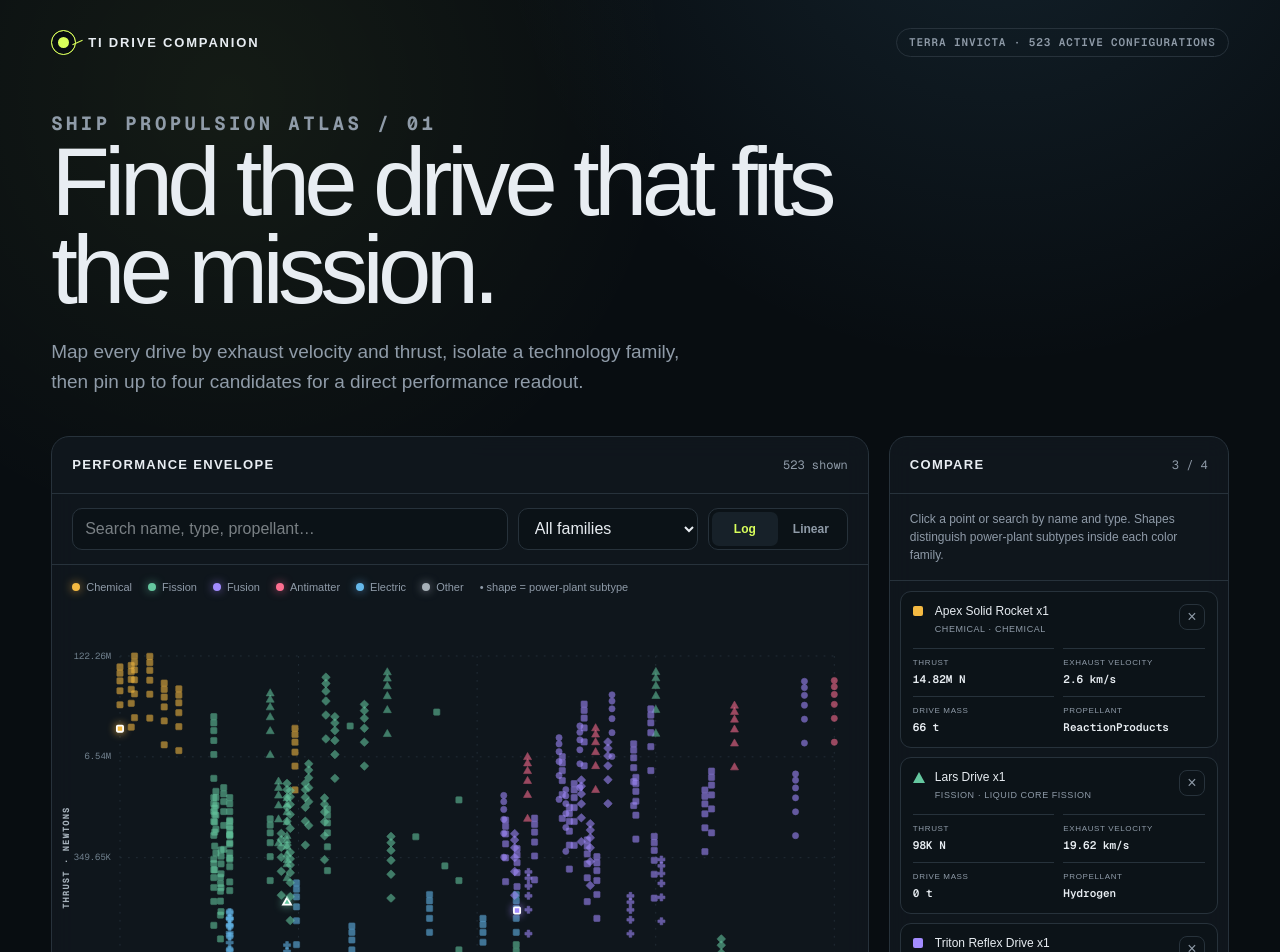
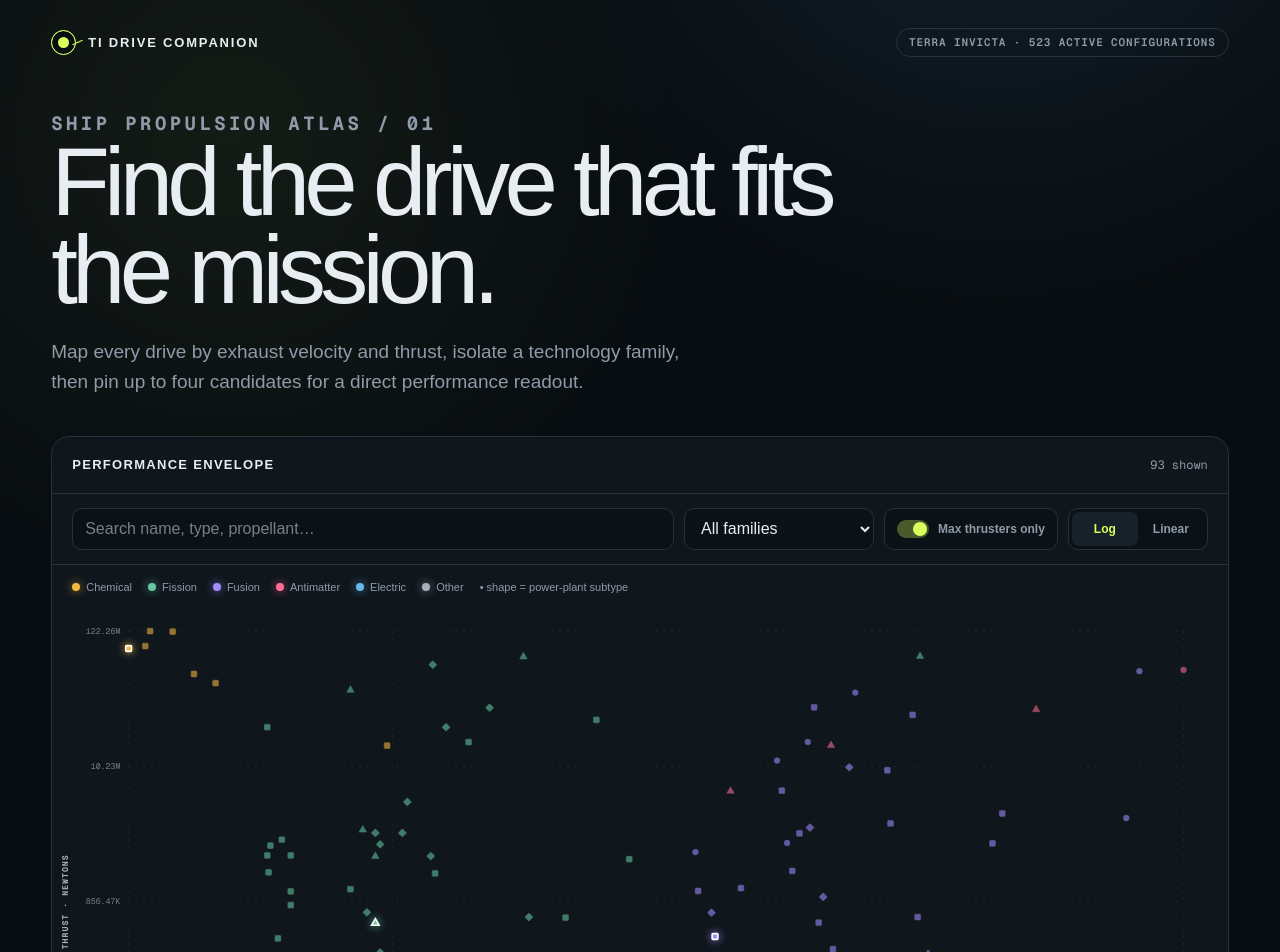
Before and after one commit to Skywardhigh/ti-drive-companion, a Next.js app: page / in a window 1280 px wide. Shown: the top 952 px of the page. Built offline with nearby package versions, Linux system fonts and the light colour scheme.

Commit message:
Expand chart and add drive filters

```diff
--- a/app/DriveExplorer.tsx
+++ b/app/DriveExplorer.tsx
@@ -10,6 +10,7 @@ const SHAPES=["circle","diamond","square","triangle","cross"] as const;
 function familyOf(d:Drive):Family { const v=d.driveClassification; if(v==="Chemical")return "Chemical"; if(v.includes("Fission")||v==="NuclearSaltWater")return "Fission"; if(v.includes("Fusion"))return "Fusion"; if(v==="Antimatter")return "Antimatter"; if(["Electrostatic","Electromagnetic","Electrothermal"].includes(v))return "Electric"; return "Other"; }
 function readable(v:string){return v.replaceAll("_"," ").replace(/\b\w/g,l=>l.toUpperCase())}
 function subtypeOf(d:Drive){return readable(d.requiredPowerPlant!=="Any_General"?d.requiredPowerPlant:d.driveClassification)}
+function baseDriveName(d:Drive){return d.friendlyName.replace(/\s+x\d+$/i,"")}
 function shapeOf(d:Drive){const t=`${d.driveClassification}:${d.requiredPowerPlant}`;let h=0;for(let i=0;i<t.length;i++)h=(h*31+t.charCodeAt(i))|0;return SHAPES[Math.abs(h)%SHAPES.length]}
 function compact(v:number,u=""){return `${new Intl.NumberFormat("en",{notation:"compact",maximumFractionDigits:2}).format(v)}${u}`}
 function precise(v:number,u=""){return `${new Intl.NumberFormat("en",{maximumFractionDigits:2}).format(v)}${u}`}
@@ -26,12 +27,17 @@ function PlotShape({shape,x,y,color,selected}:{shape:typeof SHAPES[number];x:num
 export function DriveExplorer(){
   const [drives,setDrives]=useState<Drive[]>([]),[error,setError]=useState(""),[query,setQuery]=useState(""),[family,setFamily]=useState("All families");
   const [scale,setScale]=useState<"log"|"linear">("log"),[selected,setSelected]=useState<string[]>([]);
+  const [maxOnly,setMaxOnly]=useState(true);
   const [hovered,setHovered]=useState<{drive:Drive;x:number;y:number}|null>(null);
-  useEffect(()=>{fetch("/data/TIDriveTemplate.json").then(r=>{if(!r.ok)throw new Error("Could not load the drive dataset.");return r.json()}).then((values:Drive[])=>{const active=values.filter(d=>!d.disable);setDrives(active);setSelected(["Apex Solid Rocket x1","Lars Drive x1","Triton Reflex Drive x1"].map(n=>active.find(d=>d.friendlyName===n)?.dataName).filter((id):id is string=>Boolean(id)))}).catch(e=>setError(e instanceof Error?e.message:"Could not load data."))},[]);
-  const filtered=useMemo(()=>{const n=query.trim().toLowerCase();return drives.filter(d=>(family==="All families"||familyOf(d)===family)&&(!n||`${d.friendlyName} ${d.driveClassification} ${d.requiredPowerPlant} ${d.propellant}`.toLowerCase().includes(n)))},[drives,family,query]);
+  useEffect(()=>{fetch("/data/TIDriveTemplate.json").then(r=>{if(!r.ok)throw new Error("Could not load the drive dataset.");return r.json()}).then((values:Drive[])=>{const active=values.filter(d=>!d.disable);setDrives(active);setSelected(["Apex Solid Rocket","Lars Drive","Triton Reflex Drive"].map(name=>active.filter(d=>baseDriveName(d)===name).sort((a,b)=>b.thrusters-a.thrusters)[0]?.dataName).filter((id):id is string=>Boolean(id)))}).catch(e=>setError(e instanceof Error?e.message:"Could not load data."))},[]);
+  const filtered=useMemo(()=>{
+    const candidates=maxOnly?Array.from(drives.reduce((groups,d)=>{const key=baseDriveName(d);const current=groups.get(key);if(!current||d.thrusters>current.thrusters)groups.set(key,d);return groups},new Map<string,Drive>()).values()):drives;
+    const n=query.trim().toLowerCase();
+    return candidates.filter(d=>(family==="All families"||familyOf(d)===family)&&(!n||`${d.friendlyName} ${d.driveClassification} ${d.requiredPowerPlant} ${d.propellant}`.toLowerCase().includes(n)))
+  },[drives,family,maxOnly,query]);
   const selectedDrives=selected.map(id=>drives.find(d=>d.dataName===id)).filter((d):d is Drive=>Boolean(d));
   const searchResults=query.trim()?filtered.slice(0,8):[];
-  const chart={width:900,height:540,left:72,right:24,top:28,bottom:58};
+  const chart={width:1400,height:760,left:88,right:34,top:34,bottom:70};
   const xs=filtered.map(d=>d.EV_kps).filter(v=>v>0),ys=filtered.map(d=>d.thrust_N).filter(v=>v>0);
   const domain={xMin:xs.length?Math.min(...xs):1,xMax:xs.length?Math.max(...xs):10,yMin:ys.length?Math.min(...ys):1,yMax:ys.length?Math.max(...ys):10};
   const norm=(v:number,min:number,max:number)=>scale==="log"?(Math.log10(v)-Math.log10(min))/Math.max(.00001,Math.log10(max)-Math.log10(min)):(v-min)/Math.max(.00001,max-min);
@@ -44,7 +50,7 @@ export function DriveExplorer(){
     <section className="hero"><p className="eyebrow">Ship propulsion atlas / 01</p><h1>Find the drive that fits the mission.</h1><p>Map every drive by exhaust velocity and thrust, isolate a technology family, then pin up to four candidates for a direct performance readout.</p></section>
     <section className="workspace">
       <div className="panel"><div className="panel-head"><h2 className="panel-title">Performance envelope</h2><span className="count">{filtered.length} shown</span></div>
-        <div className="controls"><input className="input" value={query} onChange={e=>setQuery(e.target.value)} placeholder="Search name, type, propellant…" aria-label="Search drives"/><select className="select" value={family} onChange={e=>setFamily(e.target.value)} aria-label="Filter drive family">{["All families",...Object.keys(COLORS)].map(v=><option key={v}>{v}</option>)}</select><div className="scale-toggle" aria-label="Chart scale"><button className={scale==="log"?"active":""} onClick={()=>setScale("log")} aria-pressed={scale==="log"}>Log</button><button className={scale==="linear"?"active":""} onClick={()=>setScale("linear")} aria-pressed={scale==="linear"}>Linear</button></div></div>
+        <div className="controls"><div className="search-control"><input className="input" value={query} onChange={e=>setQuery(e.target.value)} placeholder="Search name, type, propellant…" aria-label="Search drives"/>{query&&<button className="clear-search" onClick={()=>setQuery("")} aria-label="Clear search filter" title="Clear search">×</button>}</div><select className="select" value={family} onChange={e=>setFamily(e.target.value)} aria-label="Filter drive family">{["All families",...Object.keys(COLORS)].map(v=><option key={v}>{v}</option>)}</select><label className="max-toggle"><input type="checkbox" checked={maxOnly} onChange={e=>setMaxOnly(e.target.checked)}/><span className="toggle-track" aria-hidden="true"><span/></span><span>Max thrusters only</span></label><div className="scale-toggle" aria-label="Chart scale"><button className={scale==="log"?"active":""} onClick={()=>setScale("log")} aria-pressed={scale==="log"}>Log</button><button className={scale==="linear"?"active":""} onClick={()=>setScale("linear")} aria-pressed={scale==="linear"}>Linear</button></div></div>
         <div className="legend">{(Object.keys(COLORS) as Family[]).map(n=><span className="legend-item" key={n}><span className="legend-dot" style={{"--dot":COLORS[n]} as React.CSSProperties}/>{n}</span>)}<span>• shape = power-plant subtype</span></div>
         {error?<div className="empty-state">{error}</div>:!drives.length?<div className="loading">Loading drive telemetry…</div>:!filtered.length?<div className="empty-state">No drives match this search.</div>:<div className="chart-wrap" onMouseLeave={()=>setHovered(null)}><svg className="chart" viewBox={`0 0 ${chart.width} ${chart.height}`} role="img" aria-label="Scatter plot of drive exhaust velocity versus thrust">
           {ticks.map(t=>{const x=chart.left+t*(chart.width-chart.left-chart.right),y=chart.top+(1-t)*(chart.height-chart.top-chart.bottom);return <g key={t}><line className="grid-line" x1={x} x2={x} y1={chart.top} y2={chart.height-chart.bottom}/><line className="grid-line" x1={chart.left} x2={chart.width-chart.right} y1={y} y2={y}/><text className="axis-text" x={x} y={chart.height-33} textAnchor="middle">{compact(tickValue(t,domain.xMin,domain.xMax))}</text><text className="axis-text" x={chart.left-10} y={y+3} textAnchor="end">{compact(tickValue(t,domain.yMin,domain.yMax))}</text></g>})}
--- a/app/globals.css
+++ b/app/globals.css
@@ -25,22 +25,33 @@ button { color: inherit; }
 .eyebrow { color:var(--acid); font:650 12px/1 var(--font-geist-mono),monospace; letter-spacing:.18em; text-transform:uppercase; margin:0 0 18px; }
 h1 { margin:0; max-width:900px; font-size:clamp(44px,7.5vw,96px); font-weight:500; letter-spacing:-.06em; line-height:.91; }
 .hero p { max-width:670px; margin:24px 0 0; color:var(--muted); font-size:clamp(15px,1.7vw,19px); line-height:1.55; }
-.workspace { display:grid; grid-template-columns:minmax(0,1fr) 340px; gap:20px; align-items:start; }
+.workspace { display:grid; grid-template-columns:1fr; gap:24px; align-items:start; }
 .panel { border:1px solid var(--line); border-radius:18px; background:rgba(17,25,31,.84); backdrop-filter:blur(12px); overflow:hidden; }
 .panel-head { padding:18px 20px; border-bottom:1px solid var(--line); display:flex; align-items:center; justify-content:space-between; gap:16px; }
 .panel-title { margin:0; font-size:13px; font-weight:750; letter-spacing:.1em; text-transform:uppercase; }
 .count { color:var(--muted); font:12px var(--font-geist-mono),monospace; }
-.controls { display:grid; grid-template-columns:minmax(180px,1fr) 180px auto; gap:10px; padding:14px 20px; border-bottom:1px solid var(--line); }
+.controls { display:grid; grid-template-columns:minmax(240px,1fr) 190px auto auto; gap:10px; padding:14px 20px; border-bottom:1px solid var(--line); }
+.search-control { position:relative; }
+.search-control .input { padding-right:44px; }
+.clear-search { position:absolute; top:6px; right:6px; width:30px; height:30px; border:0; border-radius:7px; background:var(--panel-raised); color:var(--muted); cursor:pointer; font-size:18px; line-height:1; }
+.clear-search:hover,.clear-search:focus-visible { color:var(--ink); background:#202d36; }
 .input,.select { width:100%; height:42px; border:1px solid var(--line); border-radius:10px; background:#0b1217; color:var(--ink); padding:0 12px; outline:none; }
 .input:focus,.select:focus { border-color:#64747f; box-shadow:0 0 0 3px rgba(101,185,236,.08); }
+.max-toggle { min-height:42px; display:flex; align-items:center; gap:9px; padding:0 12px; border:1px solid var(--line); border-radius:10px; background:#0b1217; color:var(--muted); cursor:pointer; white-space:nowrap; font-size:12px; font-weight:700; }
+.max-toggle input { position:absolute; opacity:0; pointer-events:none; }
+.toggle-track { width:32px; height:18px; padding:2px; border-radius:999px; background:#34414b; transition:background .16s; flex:0 0 auto; }
+.toggle-track span { display:block; width:14px; height:14px; border-radius:50%; background:#93a0aa; transition:transform .16s,background .16s; }
+.max-toggle input:checked + .toggle-track { background:rgba(217,255,91,.3); }
+.max-toggle input:checked + .toggle-track span { transform:translateX(14px); background:var(--acid); }
+.max-toggle:focus-within { border-color:#64747f; box-shadow:0 0 0 3px rgba(101,185,236,.08); }
 .scale-toggle { display:inline-flex; padding:3px; background:#0b1217; border:1px solid var(--line); border-radius:10px; }
 .scale-toggle button { min-width:66px; border:0; border-radius:7px; background:transparent; color:var(--muted); cursor:pointer; font-size:12px; font-weight:700; }
 .scale-toggle button.active { background:var(--panel-raised); color:var(--acid); }
 .legend { display:flex; flex-wrap:wrap; gap:8px 16px; padding:14px 20px 0; color:var(--muted); font-size:11px; }
 .legend-item { display:inline-flex; align-items:center; gap:6px; }
 .legend-dot { width:8px; height:8px; border-radius:50%; background:var(--dot); box-shadow:0 0 10px color-mix(in srgb,var(--dot),transparent 30%); }
-.chart-wrap { padding:6px 12px 12px 4px; min-height:540px; position:relative; }
-.chart { width:100%; height:540px; overflow:visible; display:block; }
+.chart-wrap { padding:8px 16px 16px 4px; position:relative; overflow-x:auto; }
+.chart { width:100%; height:auto; aspect-ratio:1400/760; overflow:visible; display:block; }
 .grid-line { stroke:#25313a; stroke-width:1; stroke-dasharray:2 7; }
 .axis-text { fill:#70808d; font:10px var(--font-geist-mono),monospace; }
 .axis-label { fill:#a7b2bc; font:650 10px var(--font-geist-mono),monospace; letter-spacing:.12em; }
@@ -50,7 +61,7 @@ h1 { margin:0; max-width:900px; font-size:clamp(44px,7.5vw,96px); font-weight:50
 .tooltip { position:absolute; z-index:4; pointer-events:none; width:218px; padding:11px 12px; border:1px solid #44515c; border-radius:9px; background:rgba(8,13,17,.96); box-shadow:0 12px 34px rgba(0,0,0,.35); font-size:11px; color:var(--muted); transform:translate(12px,-50%); }
 .tooltip strong { display:block; color:var(--ink); font-size:12px; margin-bottom:6px; }
 .tooltip-grid { display:grid; grid-template-columns:1fr auto; gap:4px 10px; font-family:var(--font-geist-mono),monospace; }
-.compare-panel { position:sticky; top:20px; }
+.compare-panel { position:static; }
 .compare-help { color:var(--muted); margin:0; padding:16px 20px; font-size:12px; line-height:1.5; border-bottom:1px solid var(--line); }
 .results { max-height:280px; overflow:auto; border-bottom:1px solid var(--line); }
 .result-row { display:grid; grid-template-columns:1fr auto; gap:10px; align-items:center; padding:10px 14px 10px 20px; border-bottom:1px solid rgba(39,50,59,.7); }
@@ -61,7 +72,7 @@ h1 { margin:0; max-width:900px; font-size:clamp(44px,7.5vw,96px); font-weight:50
 .add-btn { width:30px; height:30px; color:var(--acid); font-size:18px; }
 .add-btn:disabled { color:#53606a; cursor:default; }
 .remove-btn { width:26px; height:26px; color:var(--muted); }
-.compare-list { padding:10px; display:grid; gap:9px; }
+.compare-list { padding:14px; display:grid; grid-template-columns:repeat(4,minmax(0,1fr)); gap:12px; }
 .drive-card { border:1px solid var(--line); border-radius:11px; padding:12px; background:#0c1318; }
 .drive-card-head { display:grid; grid-template-columns:13px 1fr auto; gap:9px; align-items:start; }
 .drive-card h3 { font-size:12px; margin:0; line-height:1.25; }
@@ -78,6 +89,6 @@ h1 { margin:0; max-width:900px; font-size:clamp(44px,7.5vw,96px); font-weight:50
 .metric-value { font:600 11px/1.35 var(--font-geist-mono),monospace; margin-top:3px; }
 .no-selection { color:var(--muted); font-size:12px; line-height:1.5; text-align:center; padding:30px 20px; }
 .footer-note { margin:12px 20px 18px; color:#677681; font-size:10px; line-height:1.5; }
-@media (max-width:980px) { .workspace{grid-template-columns:1fr}.compare-panel{position:static}.results{max-height:220px} }
-@media (max-width:650px) { .app-shell{padding-inline:12px}.topbar{margin-bottom:38px}.dataset-badge{display:none}.controls{grid-template-columns:1fr}.scale-toggle{height:42px}.scale-toggle button{flex:1}.chart-wrap{min-height:430px;overflow-x:auto}.chart{min-width:620px;height:430px} }
+@media (max-width:1100px) { .controls{grid-template-columns:minmax(220px,1fr) 180px}.compare-list{grid-template-columns:repeat(2,minmax(0,1fr))}.results{max-height:220px} }
+@media (max-width:650px) { .app-shell{padding-inline:12px}.topbar{margin-bottom:38px}.dataset-badge{display:none}.controls{grid-template-columns:1fr}.scale-toggle{height:42px}.scale-toggle button{flex:1}.max-toggle{justify-content:center}.chart-wrap{padding-bottom:10px}.chart{min-width:760px}.compare-list{grid-template-columns:1fr} }
 @media (prefers-reduced-motion:reduce) { *{transition:none!important} }
```
